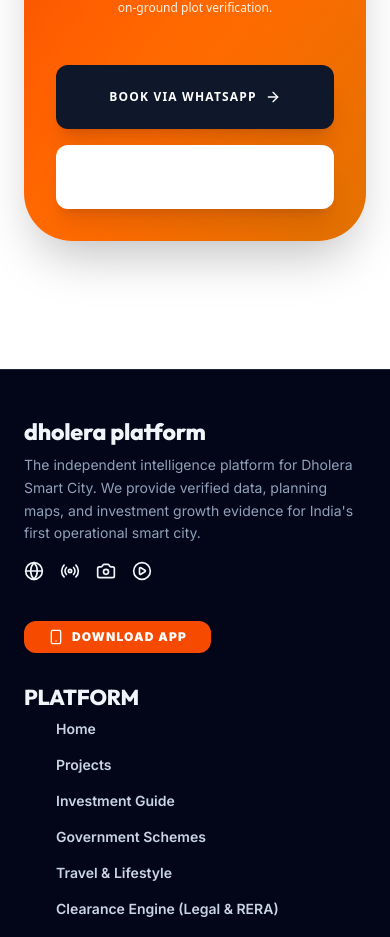
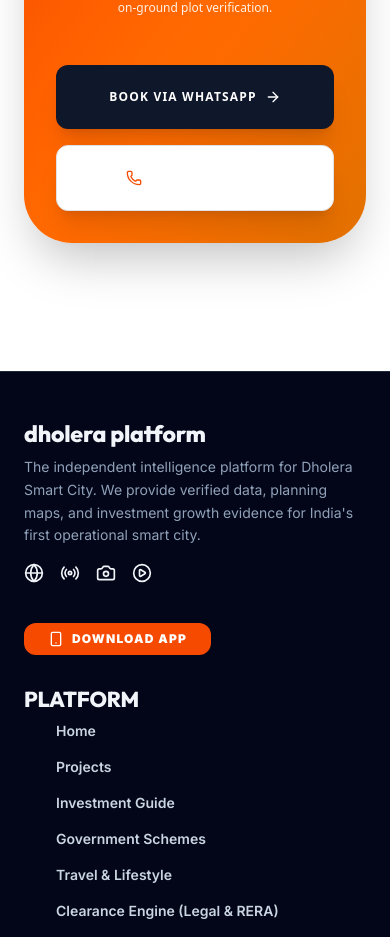
Before and after one commit to Payunch/Dholera-frontend, a Next.js app: page /about-us in a window 390 px wide. Shown: the part 3814-4751 px from the top of the page. Built offline with nearby package versions, Linux system fonts and the light colour scheme; no server answers.

Commit message:
fix(about-us): ensure phone button has high-contrast text and border against orange card

```diff
--- a/src/app/(public)/about-us/page.js
+++ b/src/app/(public)/about-us/page.js
@@ -206,9 +206,10 @@
             </a>
             <a
               href="tel:+917435808031"
-              className="px-8 py-4 rounded-xl bg-white text-orange-600 hover:bg-slate-100 text-xs font-black uppercase tracking-widest transition-all shadow-xl text-center flex items-center justify-center gap-2 font-black"
+              className="px-8 py-4 rounded-xl bg-white hover:bg-slate-100 text-slate-900 border border-slate-200 text-xs font-black tracking-widest transition-all shadow-xl text-center flex items-center justify-center gap-2"
             >
-              <Phone className="h-4 w-4" /> +91 74358 08031
+              <Phone className="h-4 w-4 text-orange-600" />
+              +91 74358 08031
             </a>
           </div>
         </section>
```
